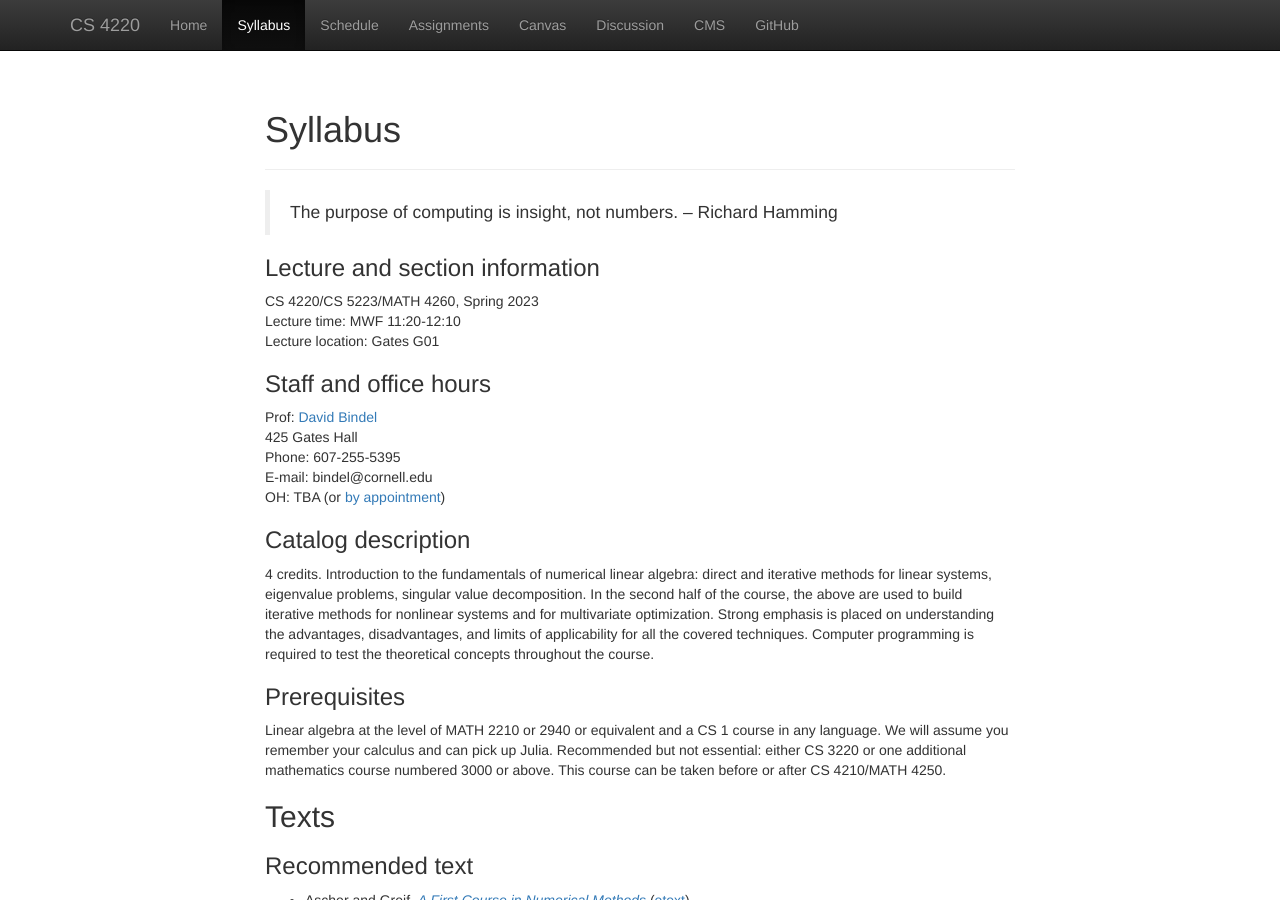
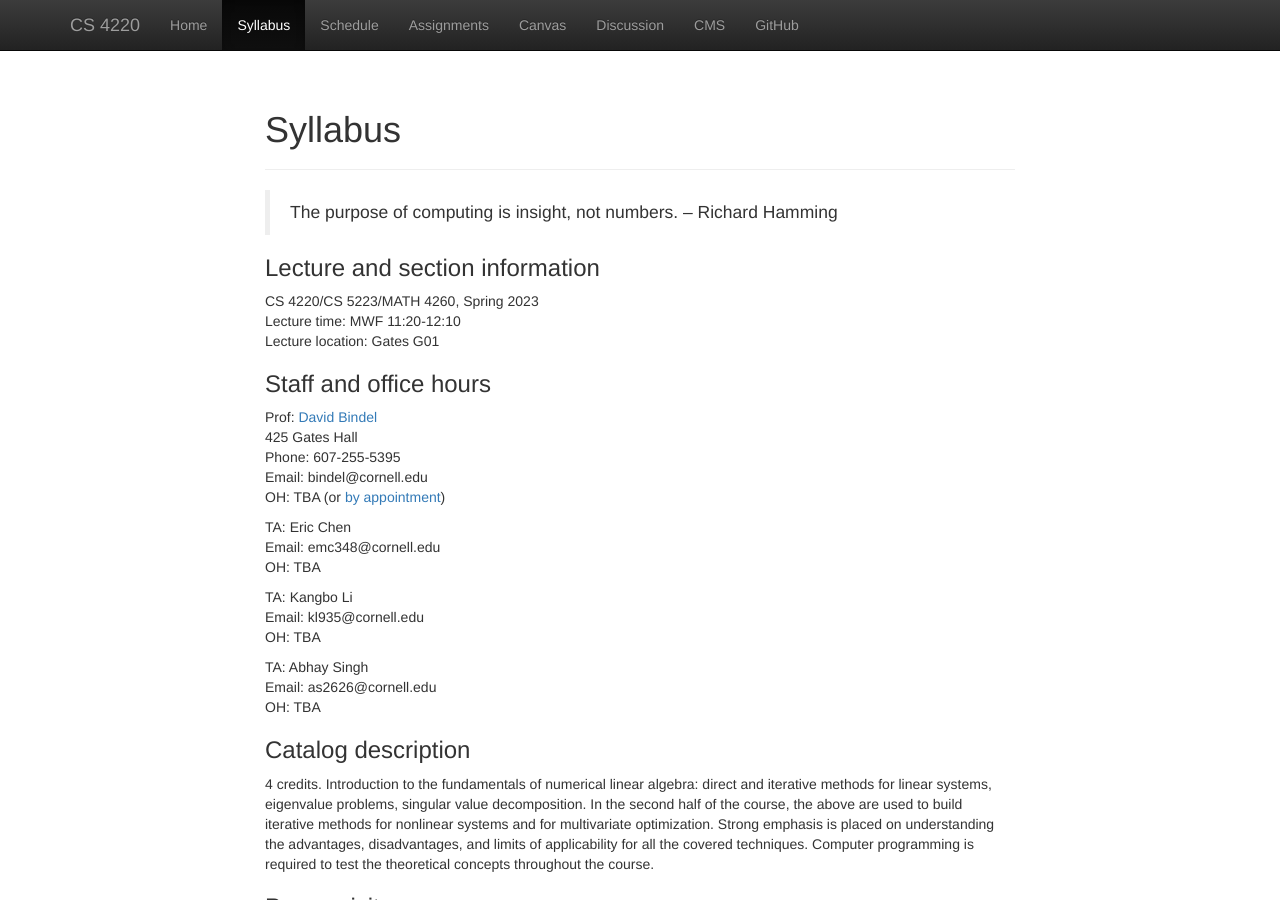
Before and after one commit to dbindel/cs4220-s23, a Jekyll site: the page built from web/syllabus.md, in a window 1280 px wide and 900 px high. Built offline with Jekyll 4.4.1, drawn with Linux system fonts in a browser that asks for light colours; nearby versions of some CDN libraries.

Commit message:
Add TAs to 4220 page.

```diff
--- a/web/syllabus.md
+++ b/web/syllabus.md
@@ -16,8 +16,20 @@ Lecture location: Gates G01
 Prof: [David Bindel](http://www.cs.cornell.edu/~bindel)
 425 Gates Hall
 Phone: 607-255-5395
-E-mail: bindel@cornell.edu
+Email: bindel@cornell.edu
 OH: TBA (or [by appointment](https://outlook.office365.com/owa/calendar/BindelOH@cornellprod.onmicrosoft.com/bookings/))
+
+TA: Eric Chen
+Email: emc348@cornell.edu
+OH: TBA
+
+TA: Kangbo Li
+Email: kl935@cornell.edu
+OH: TBA
+
+TA: Abhay Singh
+Email: as2626@cornell.edu
+OH: TBA
 
 ### Catalog description
 
```
Also changed, not shown: web/_includes/cs4220_head.html (+14 -0 lines).
